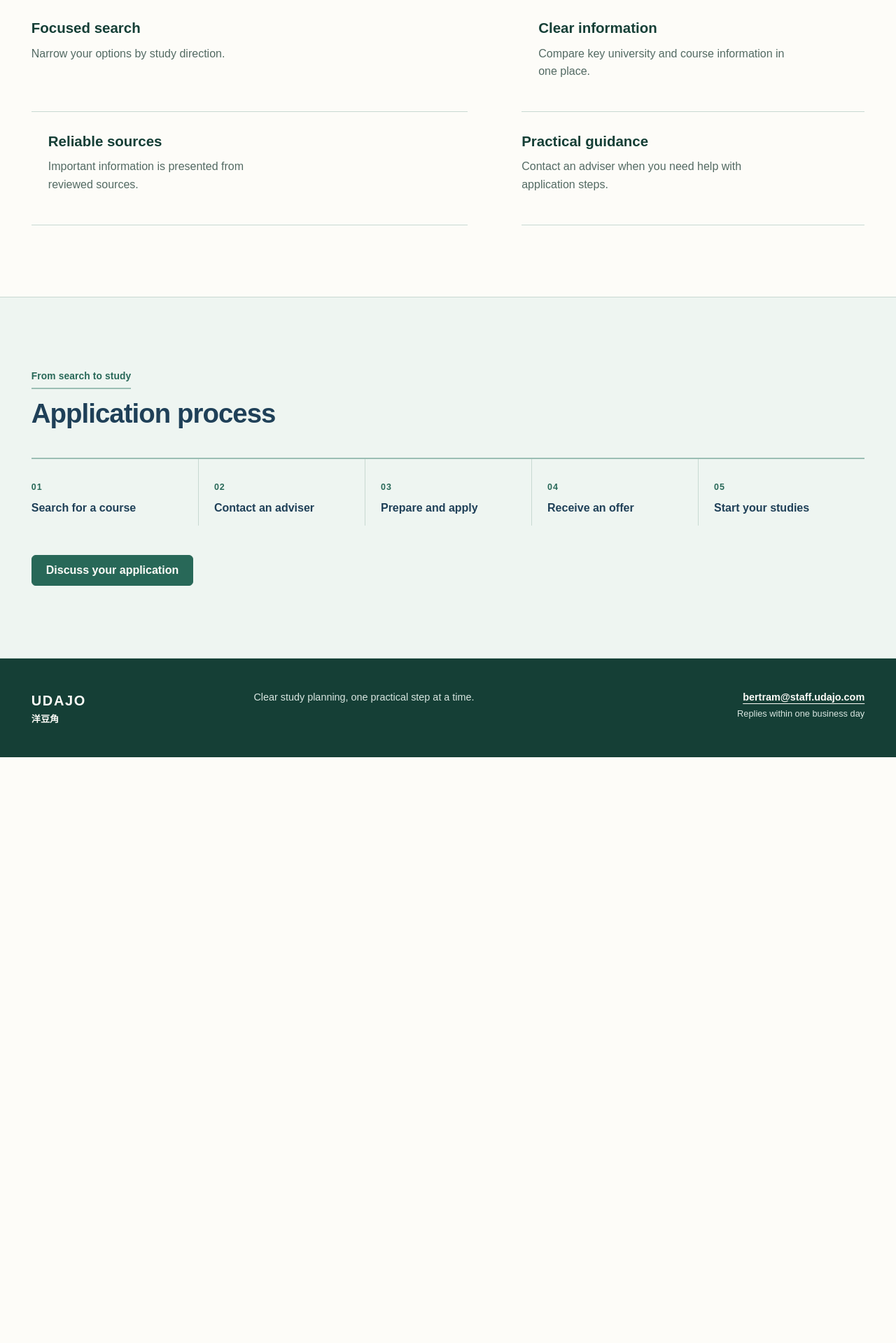
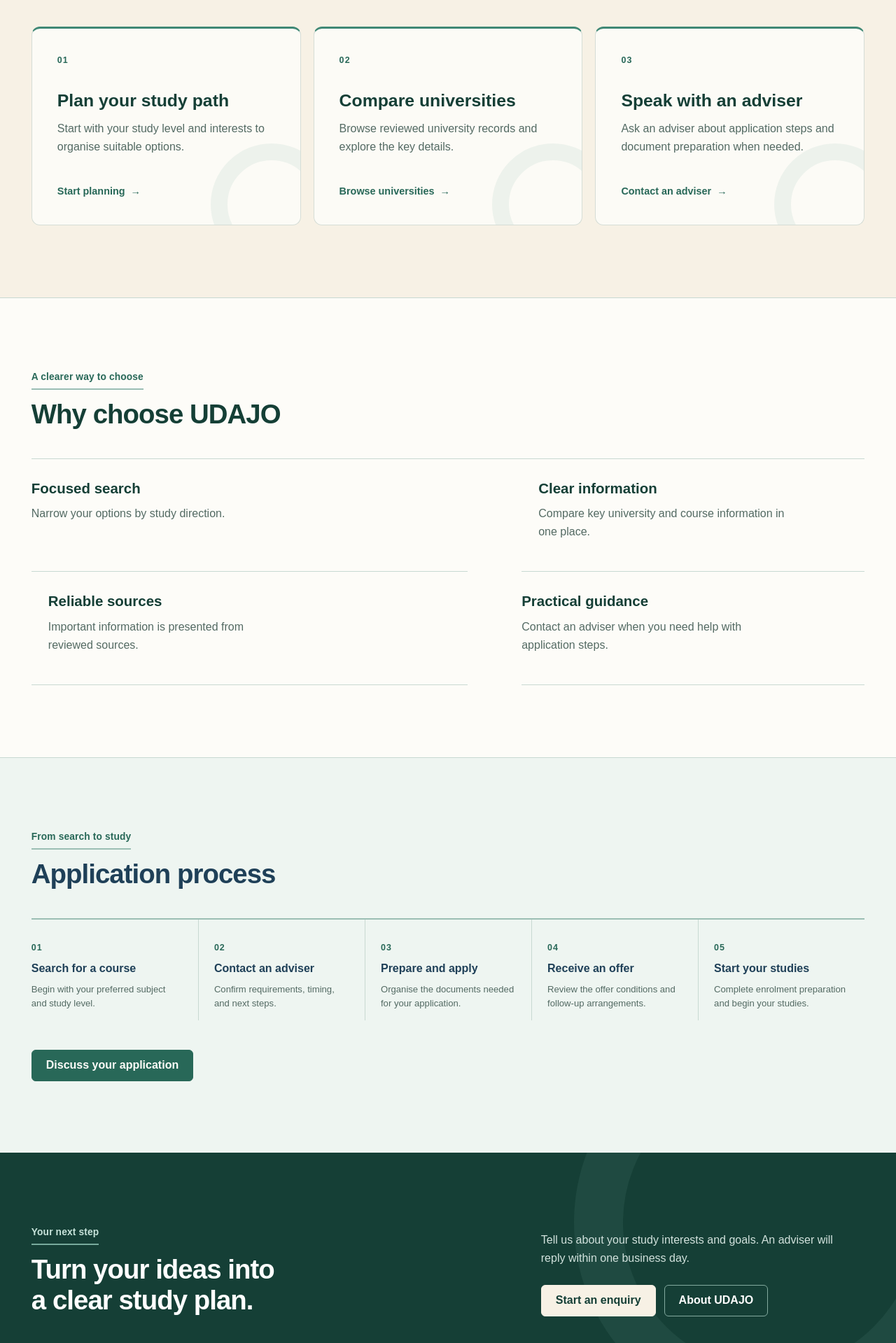
Before and after one commit to xw042543-commits/company-website, a Next.js app in the folder frontend/: page /en in a window 1280 px wide. Shown: the part 1561-3480 px from the top of the page at 70% size. Before the commit the page ends 2643 px from the top, so only its background shows below. Built offline with nearby package versions, Linux system fonts and the light colour scheme.

Commit message:
style: enrich homepage and profile layouts

```diff
--- a/frontend/src/app/[locale]/page.tsx
+++ b/frontend/src/app/[locale]/page.tsx
@@ -16,7 +16,18 @@
     ["真实来源", "Reliable sources", "重要资料以已审核内容为准。", "Important information is presented from reviewed sources."],
     ["专业协助", "Practical guidance", "需要时可联系顾问了解申请步骤。", "Contact an adviser when you need help with application steps."],
   ] as const;
-  const steps = [["在线查询专业", "Search for a course"], ["扫码联系老师", "Contact an adviser"], ["准备及申请", "Prepare and apply"], ["获取录取通知", "Receive an offer"], ["入学上课", "Start your studies"]] as const;
+  const pathways = [
+    ["01", "规划学习方向", "Plan your study path", "从学历层级与专业兴趣开始，整理适合自己的选择。", "Start with your study level and interests to organise suitable options.", `/${locale}/planning`, "开始规划", "Start planning"],
+    ["02", "比较院校资料", "Compare universities", "浏览已审核的院校记录，并进一步查看重点资料。", "Browse reviewed university records and explore the key details.", `/${locale}/universities`, "浏览院校", "Browse universities"],
+    ["03", "联系教育顾问", "Speak with an adviser", "需要协助时，向顾问了解申请步骤与资料准备。", "Ask an adviser about application steps and document preparation when needed.", `/${locale}/consultation`, "联系顾问", "Contact an adviser"],
+  ] as const;
+  const steps = [
+    ["在线查询专业", "Search for a course", "从感兴趣的专业和学历层级开始。", "Begin with your preferred subject and study level."],
+    ["扫码联系老师", "Contact an adviser", "确认要求、时间安排与下一步。", "Confirm requirements, timing, and next steps."],
+    ["准备及申请", "Prepare and apply", "整理申请所需的资料。", "Organise the documents needed for your application."],
+    ["获取录取通知", "Receive an offer", "查看录取条件与后续安排。", "Review the offer conditions and follow-up arrangements."],
+    ["入学上课", "Start your studies", "完成入学准备并开启学习。", "Complete enrolment preparation and begin your studies."],
+  ] as const;
 
   return <main id="main">
     <section className="hero"><div className="container hero-grid">
@@ -42,14 +53,27 @@
       <UniversityLogoCarousel locale={locale} />
       <p className="directory-strip-note">{words(locale, "这里展示的是网站已审核并收录的院校资料，不代表合作关系。", "These are reviewed directory records. Display does not imply a partnership.")}</p>
     </div></section>
+    <section className="pathway-section" aria-labelledby="pathway-heading"><div className="container section">
+      <div className="section-heading"><p className="section-label">{words(locale, "从这里开始", "Choose your next step")}</p><h2 id="pathway-heading">{words(locale, "按你的需要继续", "Move forward with a clear path")}</h2><p>{words(locale, "先自己探索，或在需要时联系顾问。", "Explore independently, or speak with an adviser when you need support.")}</p></div>
+      <div className="pathway-grid">{pathways.map(([number, zh, en, bodyZh, bodyEn, href, actionZh, actionEn]) => <Link className="pathway-card" href={href} key={number}>
+        <span className="pathway-number" aria-hidden="true">{number}</span>
+        <h3>{words(locale, zh, en)}</h3>
+        <p>{words(locale, bodyZh, bodyEn)}</p>
+        <span className="pathway-action">{words(locale, actionZh, actionEn)} <span aria-hidden="true">→</span></span>
+      </Link>)}</div>
+    </div></section>
     <section className="container section">
       <div className="section-heading"><p className="section-label">{words(locale, "选择更清晰", "A clearer way to choose")}</p><h2>{words(locale, "为什么选择 UDAJO", "Why choose UDAJO")}</h2></div>
       <div className="benefits">{benefits.map(([zh, en, bodyZh, bodyEn]) => <article key={zh}><h3>{words(locale, zh, en)}</h3><p>{words(locale, bodyZh, bodyEn)}</p></article>)}</div>
     </section>
     <section className="process-section"><div className="container section">
       <div className="section-heading"><p className="section-label">{words(locale, "从查找到入学", "From search to study")}</p><h2>{words(locale, "申请流程", "Application process")}</h2></div>
-      <ol className="process">{steps.map(([zh, en], i) => <li key={zh}><span className="step-number">{String(i + 1).padStart(2, "0")}</span><h3>{words(locale, zh, en)}</h3></li>)}</ol>
+      <ol className="process">{steps.map(([zh, en, bodyZh, bodyEn], i) => <li key={zh}><span className="step-number">{String(i + 1).padStart(2, "0")}</span><h3>{words(locale, zh, en)}</h3><p>{words(locale, bodyZh, bodyEn)}</p></li>)}</ol>
       <Link className="button" href={`/${locale}/consultation`}>{words(locale, "咨询申请安排", "Discuss your application")}</Link>
+    </div></section>
+    <section className="home-cta"><div className="container home-cta-layout">
+      <div><p className="section-label">{words(locale, "下一步", "Your next step")}</p><h2>{words(locale, "把想法变成清晰的留学计划。", "Turn your ideas into a clear study plan.")}</h2></div>
+      <div className="home-cta-copy"><p>{words(locale, "告诉我们你的学习方向与目标，顾问将在一个工作日内回复。", "Tell us about your study interests and goals. An adviser will reply within one business day.")}</p><div className="home-cta-actions"><Link className="button" href={`/${locale}/consultation`}>{words(locale, "开始咨询", "Start an enquiry")}</Link><Link className="button secondary" href={`/${locale}/about`}>{words(locale, "了解 UDAJO", "About UDAJO")}</Link></div></div>
     </div></section>
   </main>;
 }
--- a/frontend/src/app/[locale]/universities/[slug]/page.tsx
+++ b/frontend/src/app/[locale]/universities/[slug]/page.tsx
@@ -22,7 +22,7 @@
   return <main id="main" className="container page-main">
     <Link className="back-link" href={`/${locale}/universities`}><span aria-hidden="true">←</span> {words(locale, "返回院校一览", "Back to universities")}</Link>
     <p className="section-label">{words(locale, "院校资料", "University information")}</p>
-    <h1>{name}</h1>
+    <h1 className="university-title">{name}</h1>
     {secondaryName && secondaryName !== name && <p className="detail-secondary-name">{secondaryName}</p>}
     <p className="page-intro">{school ? `${country} · ${city || words(locale, "城市资料请咨询", "Please enquire for city information")}` : words(locale, "当前不会显示未经审核的院校或课程资料。", "Unreviewed university or course information is not displayed.")}</p>
     {!preview && data?.status !== "ready" && <ResultsState locale={locale} state={data?.status ?? "error"} />}
--- a/frontend/src/app/globals.css
+++ b/frontend/src/app/globals.css
@@ -173,21 +173,46 @@
 .university-logo-track a[data-logo="apu"] img { mix-blend-mode: normal; }
 .university-logo-track span { color: var(--brand-deep); font-size: .86rem; font-weight: 700; text-align: center; }
 .directory-strip-note { max-width: 70ch; margin: 16px 0 0; color: var(--muted); font-size: .8rem; }
+.pathway-section { border-bottom: 1px solid var(--line); background: var(--support-cream); }
+.pathway-section .section-heading p:last-child { max-width: 58ch; color: var(--muted); }
+.pathway-grid { display: grid; grid-template-columns: repeat(3, minmax(0, 1fr)); gap: 18px; }
+.pathway-card { position: relative; min-height: 270px; display: flex; flex-direction: column; padding: clamp(25px, 3vw, 36px); overflow: hidden; border: 1px solid #d5ddd6; border-top: 3px solid var(--brand); border-radius: var(--radius-md); background: rgb(253 252 248 / 92%); color: inherit; text-decoration: none; transition: border-color 220ms var(--ease-out), box-shadow 220ms var(--ease-out), transform 220ms var(--ease-out); }
+.pathway-card::after { position: absolute; right: -46px; bottom: -58px; width: 126px; height: 126px; border: 24px solid rgb(63 136 117 / 8%); border-radius: 50%; content: ""; pointer-events: none; transition: transform 260ms var(--ease-out); }
+.pathway-card:hover { border-color: #a7c3ba; box-shadow: 0 12px 26px rgb(21 63 54 / 10%); color: inherit; transform: translateY(-4px); }
+.pathway-card:hover::after { transform: translate(-8px, -8px); }
+.pathway-number { margin-bottom: 30px; color: var(--brand-action); font-size: .78rem; font-weight: 800; letter-spacing: .09em; }
+.pathway-card h3 { margin-bottom: 10px; font-size: clamp(1.25rem, 2vw, 1.55rem); }
+.pathway-card p { max-width: 36ch; color: var(--muted); }
+.pathway-action { display: inline-flex; align-items: center; gap: 8px; margin-top: auto; padding-top: 24px; color: var(--brand-action); font-size: .9rem; font-weight: 760; }
 .benefits { display: grid; grid-template-columns: 1.12fr .88fr; gap: 0 clamp(38px, 6vw, 88px); border-top: 1px solid var(--line); }
-.benefits article { min-height: 140px; padding: 28px 0; border-bottom: 1px solid var(--line); }
+.benefits article { min-height: 140px; padding: 28px 0; border-bottom: 1px solid var(--line); transition: background-color 200ms var(--ease-out), padding-left 200ms var(--ease-out); }
 .benefits article:nth-child(2), .benefits article:nth-child(3) { padding-inline: 24px; }
+.benefits article:hover { padding-left: 12px; background: linear-gradient(90deg, rgb(232 242 245 / 72%), transparent); }
+.benefits article:nth-child(2):hover, .benefits article:nth-child(3):hover { padding-left: 36px; }
 .benefits h3 { margin-bottom: 10px; }
 .benefits p { max-width: 46ch; color: var(--muted); }
 .process-section { border-top: 1px solid var(--line); background: var(--wash); color: var(--ink); }
 .process-section h2, .process-section h3 { color: var(--support-navy); }
 .process-section .section-label { color: var(--brand-action); }
 .process { position: relative; list-style: none; display: grid; grid-template-columns: repeat(5, 1fr); gap: 0; margin: 38px 0 42px; padding: 0; border-top: 2px solid #9bbeb4; }
-.process li { padding: 26px 24px 14px 0; }
+.process li { position: relative; padding: 26px 24px 14px 0; transition: background-color 200ms var(--ease-out); }
 .process li + li { padding-left: 22px; border-left: 1px solid var(--line); }
 .process h3 { margin: 8px 0 0; font-size: 1rem; }
+.process p { margin: 9px 0 0; color: var(--muted); font-size: .82rem; line-height: 1.55; }
 .step-number { color: var(--brand-action); font-size: .78rem; font-weight: 800; letter-spacing: .08em; }
 .process-section .button { background: var(--brand-action); border-color: var(--brand-action); color: var(--paper); }
 .process-section .button:hover { background: var(--brand-deep); border-color: var(--brand-deep); color: var(--paper); }
+.home-cta { position: relative; overflow: hidden; padding-block: clamp(64px, 8vw, 104px); background: var(--brand-deep); color: #dbe9e4; isolation: isolate; }
+.home-cta::after { position: absolute; z-index: -1; right: -100px; top: -180px; width: 420px; height: 420px; border: 70px solid rgb(155 207 192 / 8%); border-radius: 50%; content: ""; }
+.home-cta-layout { display: grid; grid-template-columns: minmax(0, 1.15fr) minmax(320px, .85fr); gap: clamp(40px, 8vw, 110px); align-items: end; }
+.home-cta .section-label { border-color: #78aa9c; color: #c7e3da; }
+.home-cta h2 { max-width: 17ch; margin: 0; color: #fff; }
+.home-cta-copy > p { max-width: 51ch; color: #d2e2dd; }
+.home-cta-actions { display: flex; flex-wrap: wrap; gap: 12px; margin-top: 26px; }
+.home-cta .button { background: #f7f1e5; border-color: #f7f1e5; color: var(--brand-deep); }
+.home-cta .button:hover { background: #fff; border-color: #fff; color: var(--brand-deep); }
+.home-cta .button.secondary { border-color: #83aa9f; background: transparent; color: #fff; }
+.home-cta .button.secondary:hover { border-color: #b4d1c8; background: rgb(255 255 255 / 8%); color: #fff; }
 
 .site-footer { margin-top: 0; padding-block: 44px; border-top: 1px solid var(--line); background: var(--brand-deep); color: #d9e6e1; }
 .footer-grid { display: grid; grid-template-columns: .75fr 1.25fr 1fr; align-items: start; gap: 40px; }
@@ -252,6 +277,7 @@
 .pagination button, .pagination .button { padding: 9px 16px; font-size: .9rem; }
 
 .detail-layout { display: grid; grid-template-columns: minmax(0, 1fr) 310px; gap: clamp(30px, 5vw, 64px); align-items: start; margin-top: 38px; }
+.university-title { max-width: 24ch; font-size: clamp(2.35rem, 4vw, 4.1rem); overflow-wrap: normal; }
 .detail-aside { padding: 26px; border-radius: var(--radius-md); background: var(--wash); }
 .detail-aside h2 { font-size: 1.4rem; }
 .detail-aside p { color: var(--muted); font-size: .92rem; }
@@ -296,7 +322,16 @@
 .review-section { max-width: 850px; padding-block: 20px; }
 .loading-skeleton { height: 220px; border-radius: var(--radius-md); background: #e8efed; animation: skeleton-pulse 1.4s ease-in-out infinite alternate; }
 .content-state { max-width: 760px; margin-top: 30px; padding: 32px; border-radius: var(--radius-md); background: var(--wash); }
-.company-page > h1 { max-width: 13ch; }
+.company-page { min-height: 62vh; }
+.company-hero { position: relative; display: flex; min-height: clamp(400px, 34vw, 500px); align-items: flex-end; overflow: hidden; isolation: isolate; background: #0a352d; }
+.company-hero::after { position: absolute; z-index: -1; inset: 0; content: ""; background: linear-gradient(90deg, rgb(8 34 29 / 100%) 0%, rgb(8 38 32 / 96%) 29%, rgb(9 43 36 / 77%) 47%, rgb(10 45 38 / 25%) 72%, rgb(10 38 33 / 12%) 100%), linear-gradient(0deg, rgb(5 28 24 / 52%) 0%, transparent 58%); }
+.company-hero-media { position: absolute; z-index: -2; inset: 0 0 0 auto; width: min(64vw, 900px); }
+.company-hero-photo { object-fit: cover; object-position: center; }
+.company-hero-content { padding-block: clamp(64px, 8vw, 108px); }
+.company-hero .section-label { border-color: #9bcfc0; color: #d8f0e8; }
+.company-hero h1 { max-width: 13ch; margin-bottom: 22px; color: #fff; text-shadow: 0 2px 24px rgb(0 0 0 / 22%); }
+.company-hero .page-intro { max-width: 57ch; margin: 0; color: #f0f8f5; font-size: 1.06rem; text-shadow: 0 1px 16px rgb(0 0 0 / 24%); }
+.company-page-content { padding-block: clamp(46px, 6vw, 82px); }
 .company-overview { display: grid; grid-template-columns: minmax(0, .85fr) minmax(360px, 1.15fr); gap: clamp(38px, 7vw, 92px); align-items: start; padding-block: 12px 56px; }
 .company-overview > div > p { max-width: 46ch; color: var(--muted); }
 .company-facts { margin: 0; border-top: 1px solid var(--line); }
@@ -392,17 +427,27 @@
   .hero-copy, .hero-media { width: 100%; }
   .hero-media { max-height: 340px; }
   .directory-strip-heading { align-items: start; flex-direction: column; gap: 16px; }
+  .pathway-grid { grid-template-columns: minmax(0, 1fr); }
+  .pathway-card { min-height: 0; }
   .benefits { grid-template-columns: 1fr; gap: 0; }
-  .benefits article { min-height: 0; margin-top: 0; padding: 24px 0; }
-  .benefits article:nth-child(2), .benefits article:nth-child(3) { padding-inline: 20px; }
+  .benefits article, .benefits article:nth-child(2), .benefits article:nth-child(3) { min-height: 0; margin-top: 0; padding: 24px 0; }
+  .benefits article:hover, .benefits article:nth-child(2):hover, .benefits article:nth-child(3):hover { padding-left: 0; }
   .process { grid-template-columns: 1fr; border-top: 0; }
   .process li, .process li + li { display: grid; grid-template-columns: 46px 1fr; align-items: center; gap: 12px; padding: 17px 0; border-left: 0; border-bottom: 1px solid var(--line); }
   .process h3 { margin: 0; }
+  .process p { grid-column: 2; margin-top: -6px; }
+  .home-cta-layout { grid-template-columns: minmax(0, 1fr); align-items: start; gap: 30px; }
   .mobile-filter-toggle { width: 100%; display: flex; justify-content: space-between; background: var(--wash); border: 0; border-radius: var(--radius-md); color: var(--brand-deep); }
   .filter-fields { display: none; }
   .filter-fields.expanded { display: block; }
   .filter-panel { border: 0; }
   .page-main { padding-block: 36px 52px; }
+  .company-hero { min-height: 460px; }
+  .company-hero::after { background: linear-gradient(0deg, rgb(7 35 30 / 94%) 0%, rgb(8 42 35 / 82%) 58%, rgb(8 38 32 / 48%) 100%); }
+  .company-hero-media { width: 100%; }
+  .company-hero-photo { object-position: 61% center; }
+  .company-hero-content { padding-block: 54px; }
+  .company-page-content { padding-block: 38px 52px; }
   .login-page { padding-block: 38px 56px; background: var(--wash); }
   .login-layout { grid-template-columns: minmax(0, 1fr); gap: 34px; }
   .login-introduction { padding-top: 0; }
```
Also changed, not shown: frontend/src/app/[locale]/about/page.tsx (+12 -2 lines), frontend/public/brand/udajo-office.png (added).
